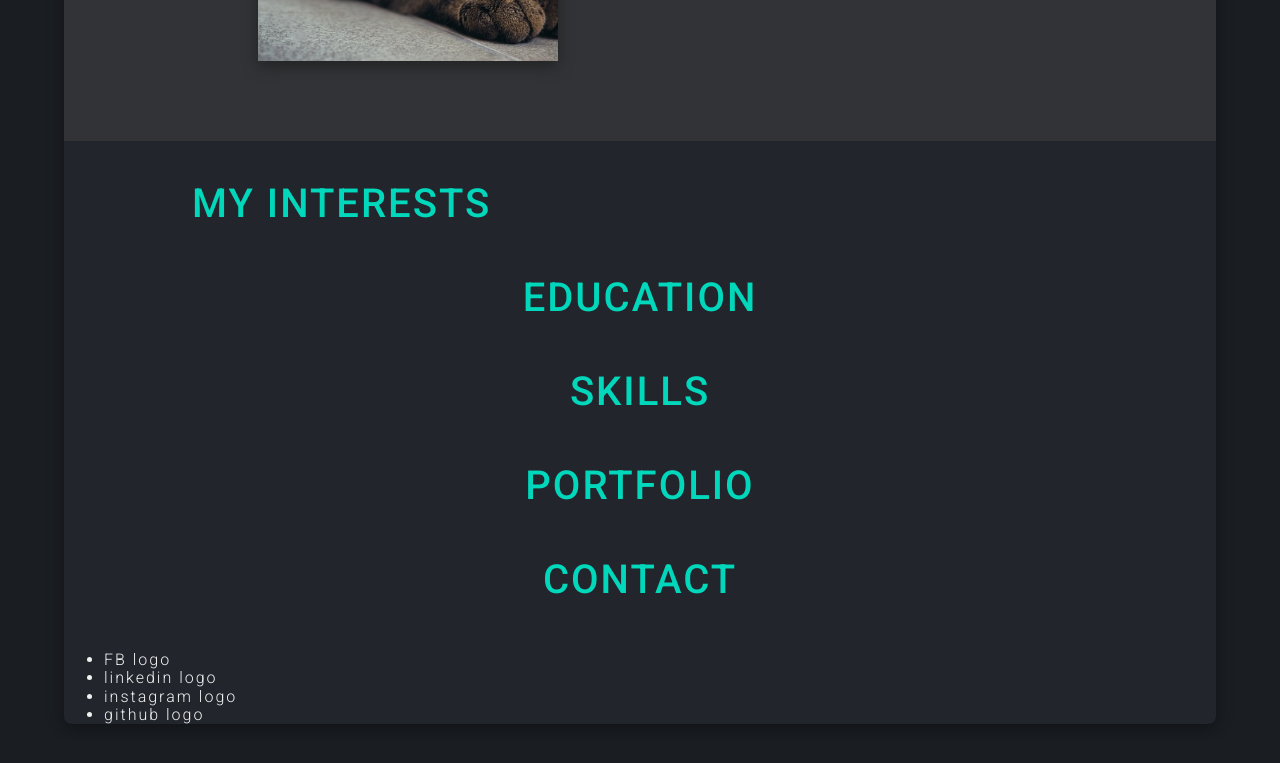
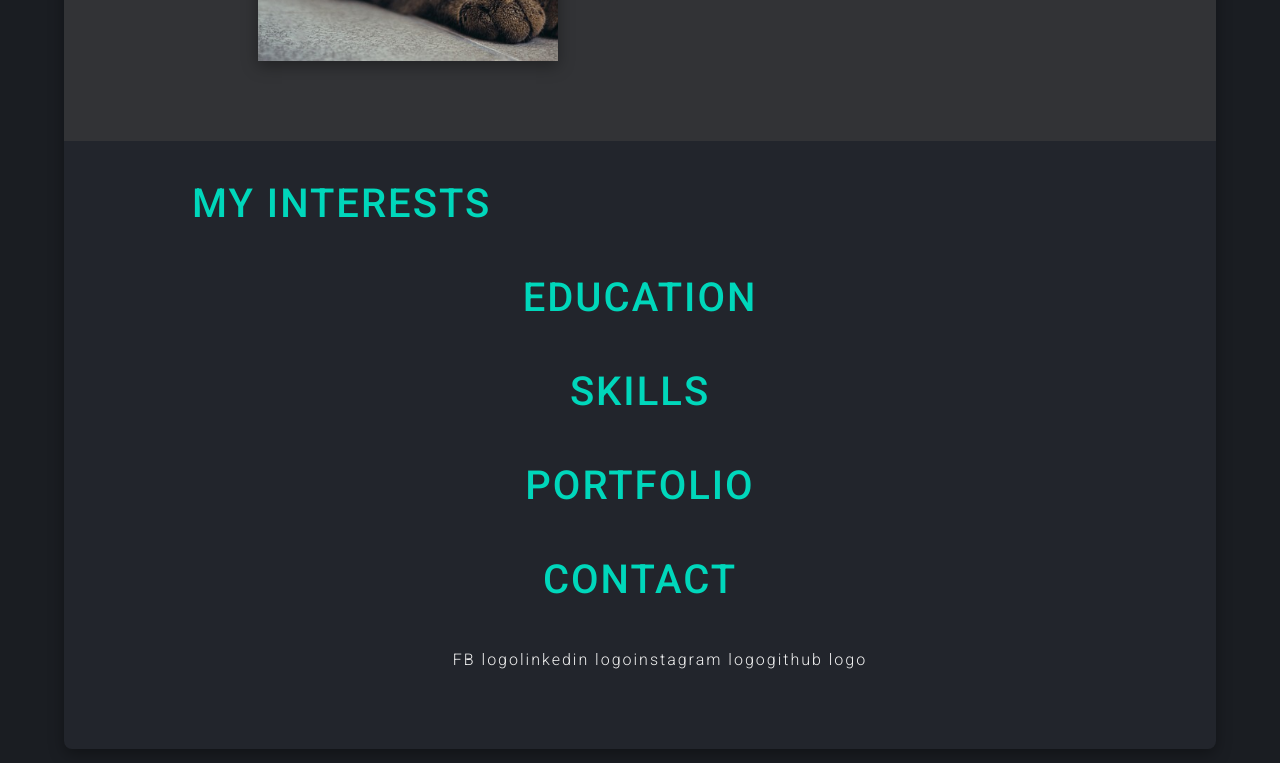
Before and after one commit to Dores12/cv_portfolio, a plain HTML site: page index.html in a window 1280 px wide. Shown: the part 1221-1984 px from the top of the page. Before the commit the page ends 1961 px from the top, so only its background shows below. Drawn offline with nearby package versions, Linux system fonts and the light colour scheme.

Commit message:
add flexbox to contact section

```diff
--- a/css/style.css
+++ b/css/style.css
@@ -187,3 +187,16 @@ h3 {
 #myInterests h3 {
     text-align: left;
 }
+
+/* contact */
+
+.contact-bar {
+    display: flex;
+    flex-direction: row;
+    justify-content: center;
+    padding-bottom: 5rem;
+}
+
+.contact-bar li {
+    list-style-type: none;
+}
--- a/index.html
+++ b/index.html
@@ -85,10 +85,10 @@
             <div id="contact">
                 <h3>Contact</h3>
                 <ul class="contact-bar">
-                    <li><a href=""></a>FB logo</li>
-                    <li><a href=""></a>linkedin logo</li>
-                    <li><a href=""></a>instagram logo</li>
-                    <li><a href=""></a>github logo</li>
+                    <li><a href="#" target="_blank"></a>FB logo</li>
+                    <li><a href="#" target="_blank"></a>linkedin logo</li>
+                    <li><a href="#" target="_blank"></a>instagram logo</li>
+                    <li><a href="#" target="_blank"></a>github logo</li>
                 </ul>
             </div>
         </main>
```
